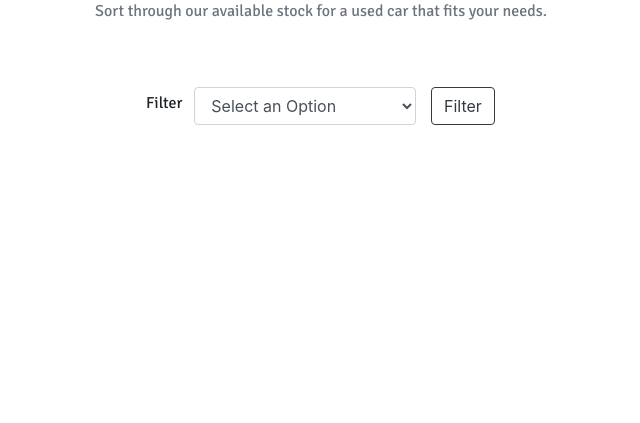
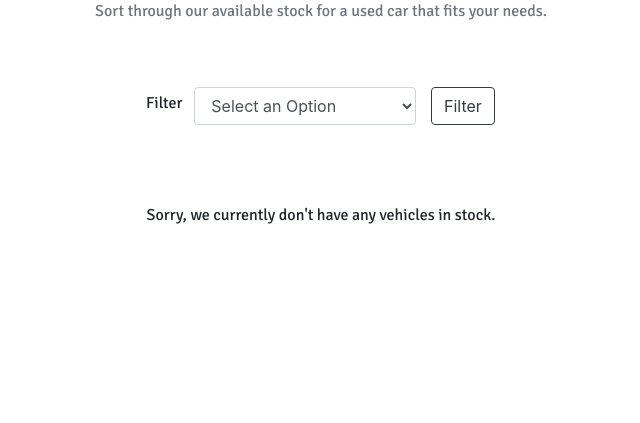
Before and after one commit to msped/cheshirewestvehicles, a Django app: template sales/templates/buy.html in a window 1280 px wide. Shown: the part 181-604 px from the top of the page, without its empty margins (319-959 px from the left). Run offline with Django 3.2, Linux system fonts and the light colour scheme; the template is opened without the code that fills it, so the values that code supplies are empty; some libraries are stand-ins or nearby versions.

Commit message:
added no vehicles alert

```diff
--- a/sales/templates/buy.html
+++ b/sales/templates/buy.html
@@ -118,7 +118,11 @@
         </div>
     </div>
     {% empty %}
-
+    <div class="offset-md-3 col-md-6 col-12 mt-5">
+        <div class="text-center">
+            <p class="font-custom">Sorry, we currently don't have any vehicles in stock.</p>
+        </div>
+    </div>
     {% endfor %}
     {% if vehicles.paginator.num_pages > 1 %}
     <div class="col-12 mt-5">
```
